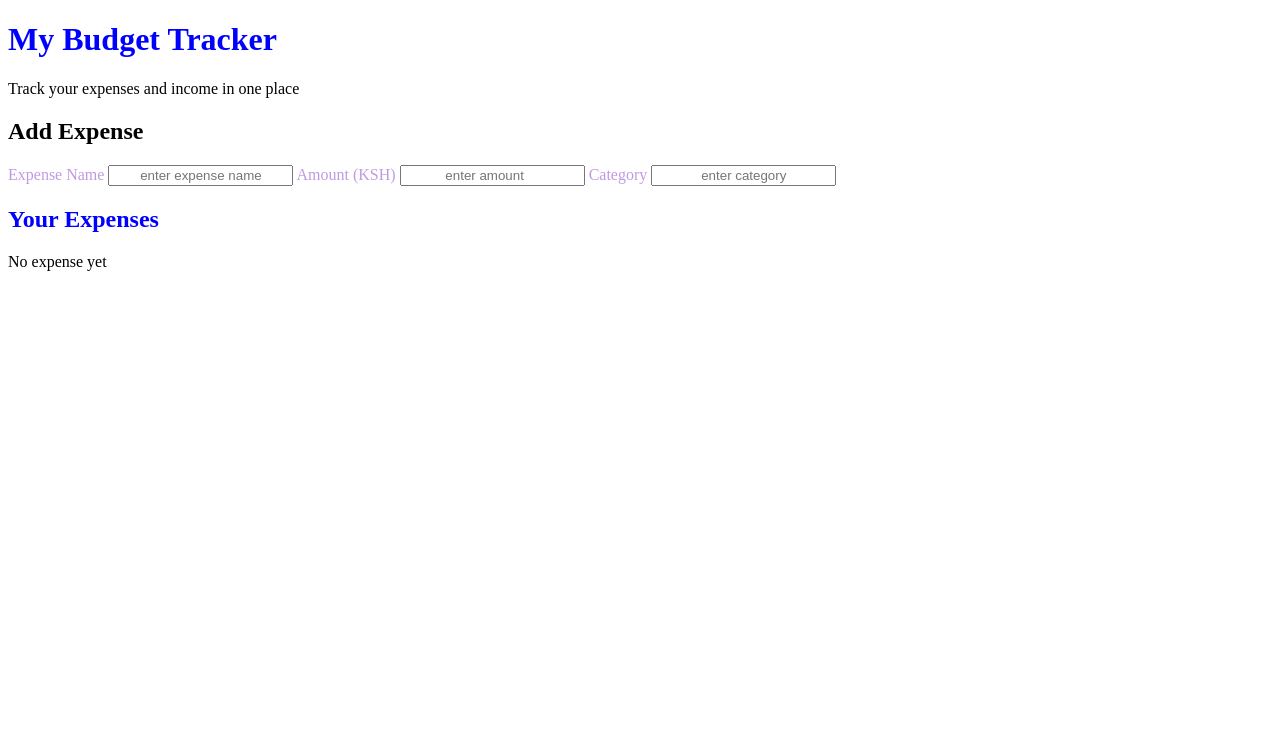
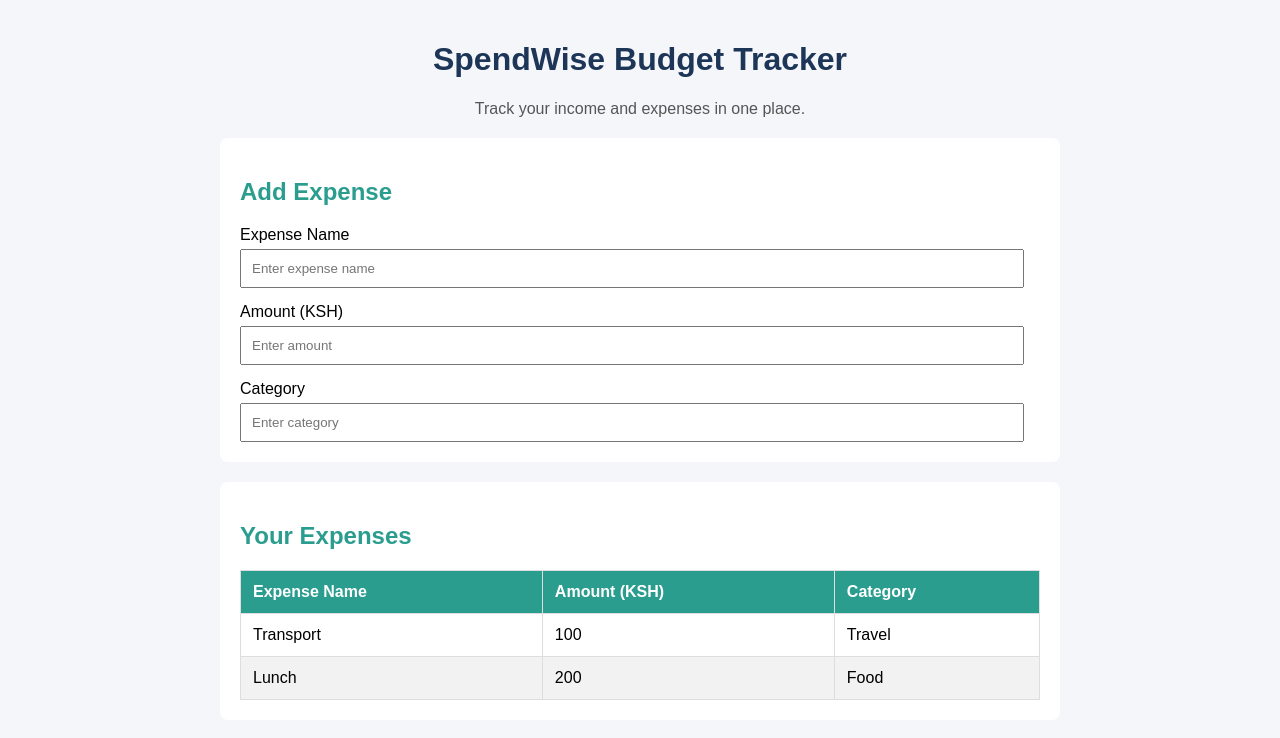
Before and after one commit to igedi828/SpendWise, a plain HTML site: page index.html in a window 1280 px wide. Drawn offline with Linux system fonts and the light colour scheme.

Commit message:
Complete SpendWise budget tracker

```diff
--- a/index.html
+++ b/index.html
@@ -1,41 +1,56 @@
+
 <!DOCTYPE html>
 <html lang="en">
 <head>
     <meta charset="UTF-8">
     <meta name="viewport" content="width=device-width, initial-scale=1.0">
-    <title>Document</title>
+    <title>SpendWise Budget Tracker</title>
     <link rel="stylesheet" href="style.css">
-
 </head>
 <body>
-   <h1>My Budget Tracker</h1>
-   <p> Track your expenses and income in one place</p>
+
+    <h1>SpendWise Budget Tracker</h1>
+    <p>Track your income and expenses in one place.</p>
+
     <section>
         <h2>Add Expense</h2>
+
         <label for="expense-name">Expense Name</label>
-        <input type="text"
-                id="expense-name"
-                placeholder="enter expense name">
+        <input type="text" id="expense-name" placeholder="Enter expense name">
 
         <label for="amount">Amount (KSH)</label>
-        <input type="number"
-                id="amount"
-                placeholder="enter amount">
+        <input type="number" id="amount" placeholder="Enter amount">
 
         <label for="category">Category</label>
-        <input type="text"
-                id="category"
-                placeholder="enter category">
-
-
+        <input type="text" id="category" placeholder="Enter category">
     </section>
 
     <section>
+        <h2>Your Expenses</h2>
 
-        <h1>Your Expenses</h1>
-        <p class="placeholder">No expense yet</p>
+        <table>
+            <thead>
+                <tr>
+                    <th>Expense Name</th>
+                    <th>Amount (KSH)</th>
+                    <th>Category</th>
+                </tr>
+            </thead>
+
+            <tbody>
+                <tr>
+                    <td>Transport</td>
+                    <td>100</td>
+                    <td>Travel</td>
+                </tr>
+                <tr>
+                    <td>Lunch</td>
+                    <td>200</td>
+                    <td>Food</td>
+                </tr>
+            </tbody>
+        </table>
     </section>
-
 
 </body>
 </html>
--- a/style.css
+++ b/style.css
@@ -1,12 +1,61 @@
-h1{
-    color: blue;
+
+body {
+    font-family: Arial, sans-serif;
+    background-color: #f4f6f9;
+    margin: 0;
+    padding: 20px;
 }
 
-
-label{
-    color: rgba(114, 32, 190, 0.452);
+h1 {
+    color: #1d3557;
+    text-align: center;
 }
 
-input{
+p {
     text-align: center;
+    color: #555;
 }
+
+section {
+    background-color: white;
+    padding: 20px;
+    margin: 20px auto;
+    max-width: 800px;
+    border-radius: 8px;
+}
+
+h2 {
+    color: #2a9d8f;
+}
+
+label {
+    display: block;
+    margin-top: 15px;
+}
+
+input {
+    width: 95%;
+    padding: 10px;
+    margin-top: 5px;
+}
+
+table {
+    width: 100%;
+    border-collapse: collapse;
+    margin-top: 15px;
+}
+
+th, td {
+    border: 1px solid #ddd;
+    padding: 12px;
+    text-align: left;
+}
+
+th {
+    background-color: #2a9d8f;
+    color: white;
+}
+
+tr:nth-child(even) {
+    background-color: #f2f2f2;
+}
```
Also changed, not shown: 1 other file.
